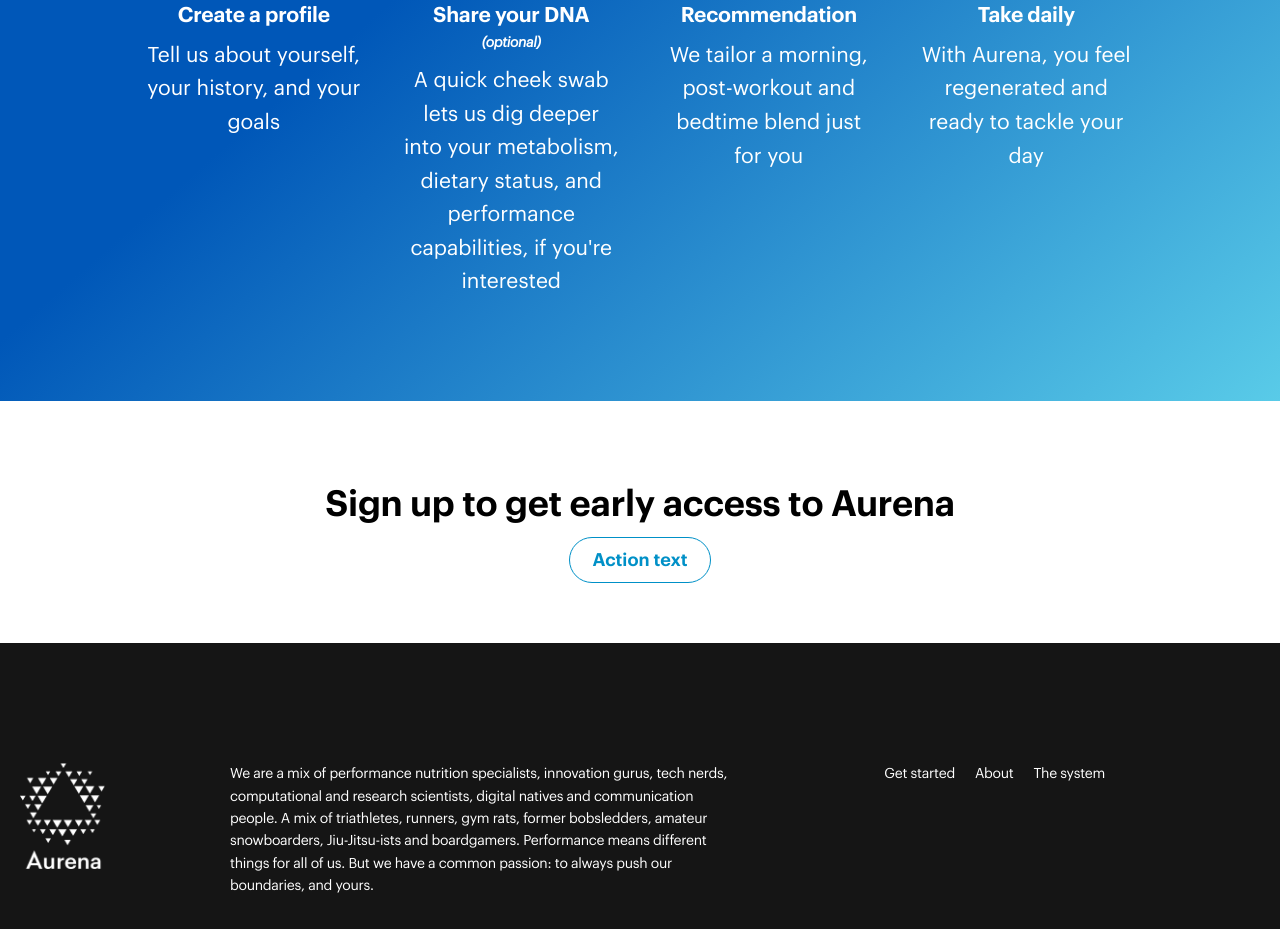
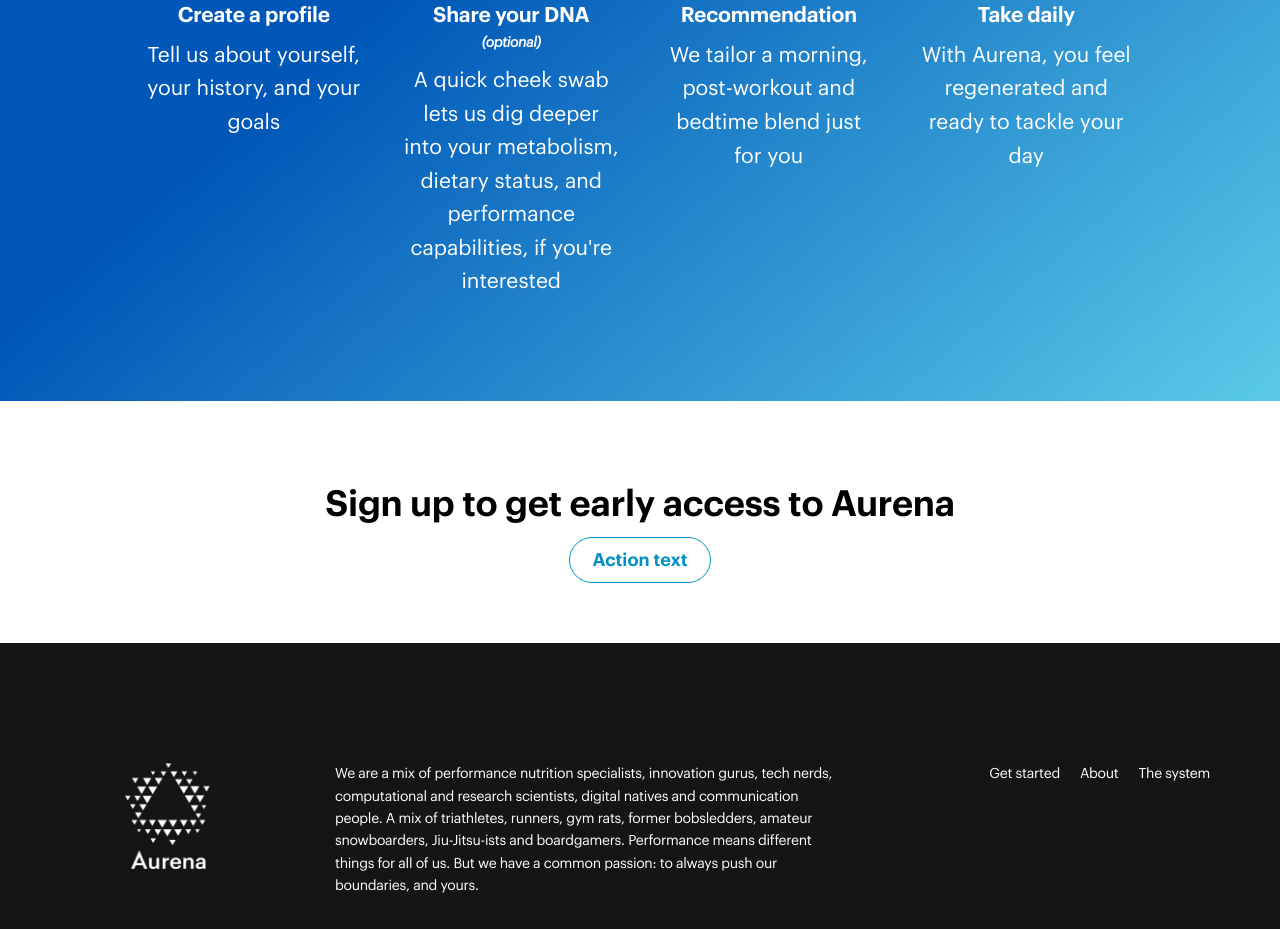
Before and after one commit to alexgodin/aurena, a plain HTML site: page index.html in a window 1280 px wide. Shown: the part 2792-3721 px from the top of the page. Drawn offline with nearby package versions, Linux system fonts and the light colour scheme; a script that the page names is missing; files whose address does not match are found by name.

Commit message:
Update 2017-06-06T21:53:17.047Z

```diff
--- a/index.html
+++ b/index.html
@@ -207,7 +207,7 @@
 </div>
 <div class="block block-inverse">
  <div class="row">
-   <div class="col-xs-1 hidden-xs">
+   <div class="col-xs-1 col-xs-offset-1 hidden-xs">
      <img src="./img/logo.png" class="w-full">
    </div>
    <div class="col-sm-5 col-sm-offset-1">
```
